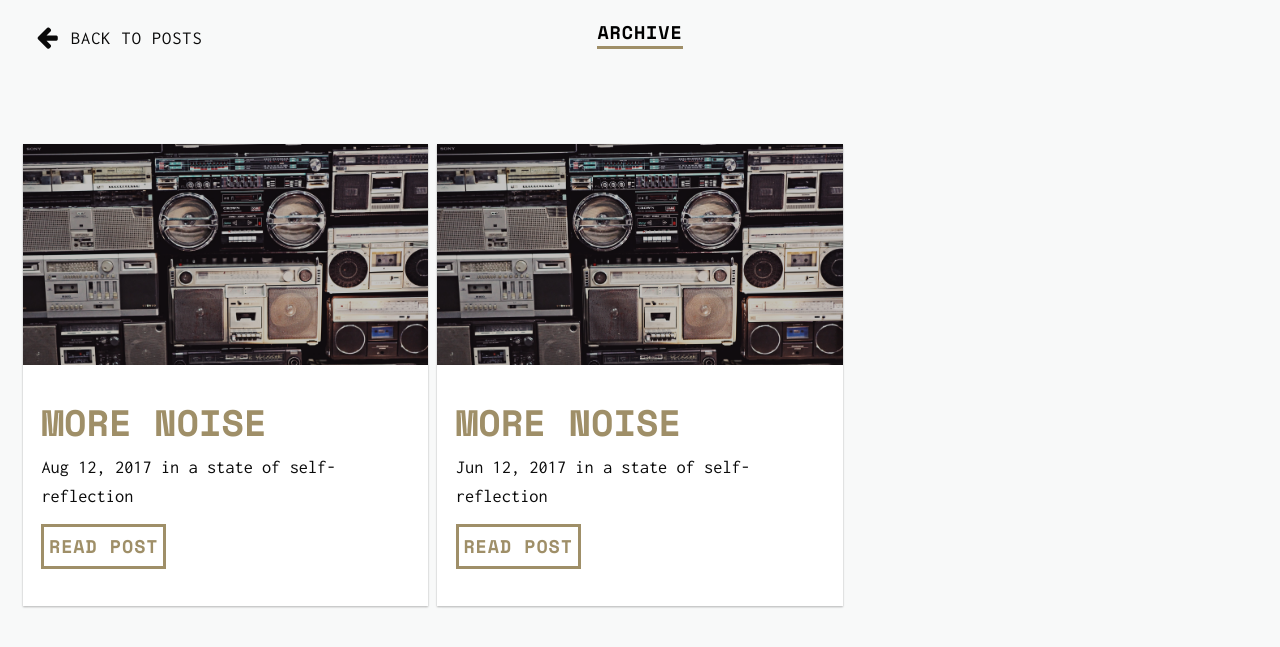
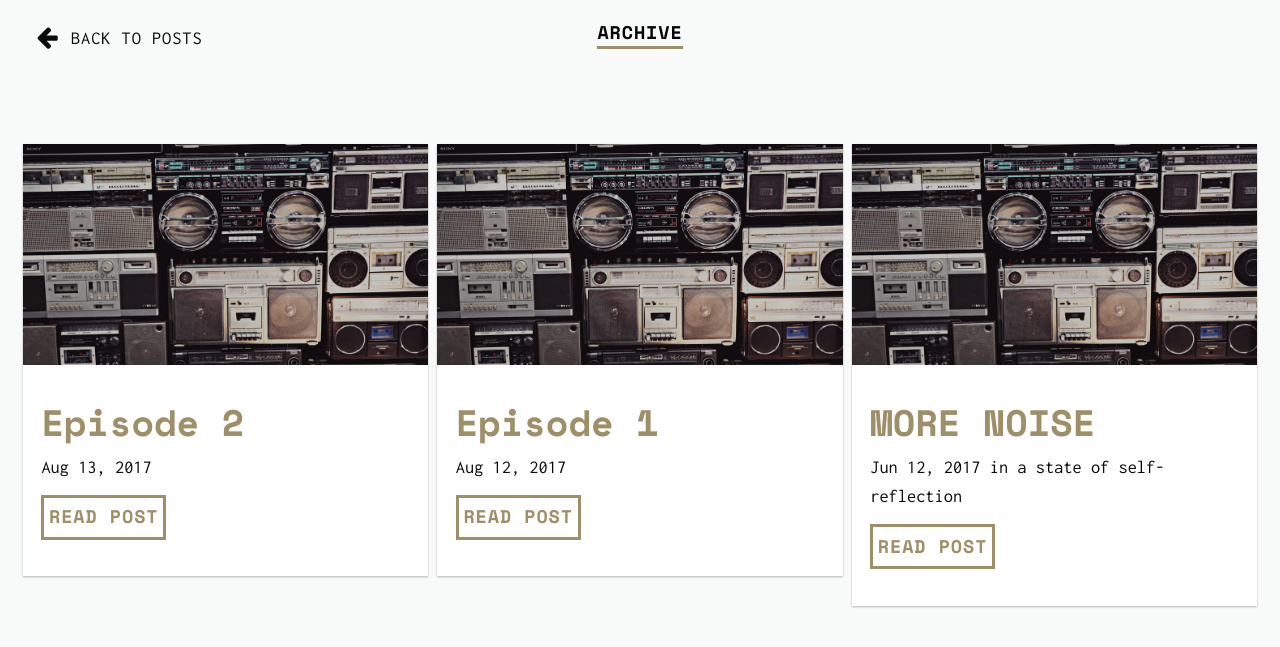
Before and after one commit to fieldnoise/fn-jekyll-site, a Jekyll site: the page built from archive.html, in a window 1280 px wide. Shown: the top 647 px of the page. Built offline with Jekyll 4.4.1, drawn with Linux system fonts in a browser that asks for light colours; nearby versions of some CDN libraries.

Commit message:
new placeholder posts

```diff
--- a/_posts/2017-08-12-introduction.md
+++ b/_posts/2017-08-12-episode-1.md
@@ -1,8 +1,8 @@
 ---
 layout: post
-title: MORE NOISE
+title: Episode 1
 date: 2017-08-12
-categories: [a state of self-reflection]
+categories:
 description:
 episode: true
 image: /img/boom_boxes.jpg
```
Also changed, not shown: _posts/2017-08-13-episode-2.md (added, +13 -0 lines), _posts/2017-06-12-more-noise.md (renamed from _posts/2017-06-12-introduction.md).
